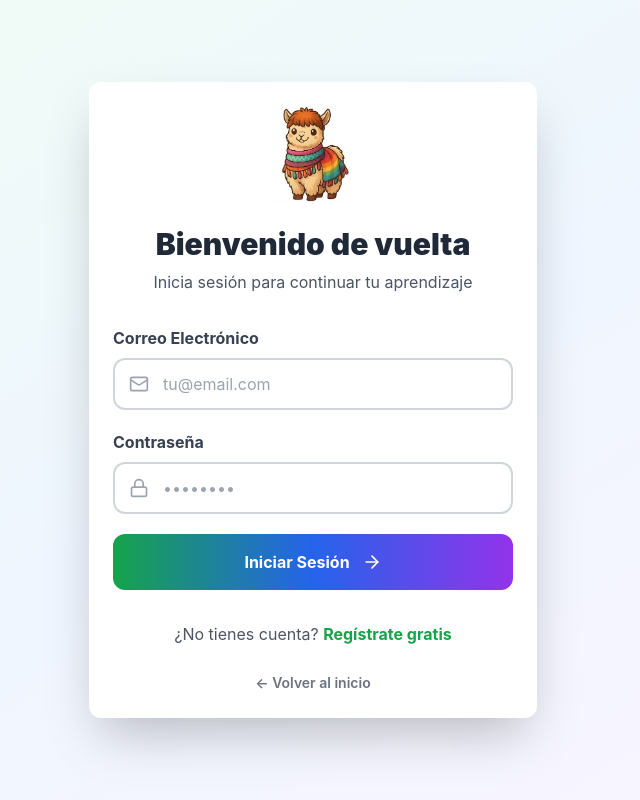
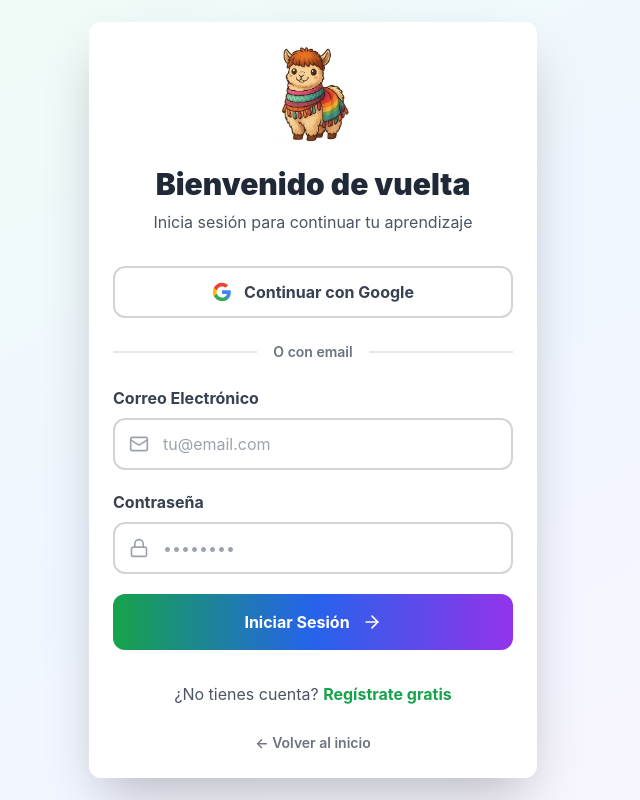
Before and after one commit to FLOR345/simiaru, a React (Vite) app in the folder frontend/: page /login in a window 1280 px wide. Shown: the whole page, without its empty margins (327-967 px from the left). Built offline with nearby package versions, Linux system fonts and the light colour scheme; no server answers.

Commit message:
Fix API URLs in Login and Register

```diff
--- a/frontend/src/components/auth/Login.jsx
+++ b/frontend/src/components/auth/Login.jsx
@@ -4,7 +4,10 @@
 import axios from 'axios';
 import logo from '../../assets/logo.jpg';
 
-const Login = ({ setUser, setIsGuest }) => {  // <-- Agregar setIsGuest aquí
+// URL del backend
+const API_URL = import.meta.env.VITE_API_URL || 'http://localhost:5000';
+
+const Login = ({ setUser, setIsGuest }) => {
   const [email, setEmail] = useState('');
   const [password, setPassword] = useState('');
   const [error, setError] = useState('');
@@ -17,19 +20,24 @@
     setLoading(true);
 
     try {
-    const { data } = await axios.post('/api/auth/login', { email, password });
+      const { data } = await axios.post(`${API_URL}/api/auth/login`, { email, password });
       localStorage.setItem('token', data.token);
       localStorage.setItem('user', JSON.stringify(data.user));
-    localStorage.removeItem('isGuest');  // <-- AGREGAR ESTO
+      localStorage.removeItem('isGuest');
       axios.defaults.headers.common['Authorization'] = `Bearer ${data.token}`;
       setUser(data.user);
-    if (setIsGuest) setIsGuest(false);  // <-- AGREGAR ESTO
+      if (setIsGuest) setIsGuest(false);
       navigate('/dashboard');
     } catch (err) {
       setError(err.response?.data?.message || 'Error al iniciar sesión');
     } finally {
       setLoading(false);
     }
+  };
+
+  // Login con Google
+  const handleGoogleLogin = () => {
+    window.location.href = `${API_URL}/api/auth/google`;
   };
 
   return (
@@ -46,6 +54,31 @@
           </div>
           <h2 className="text-3xl font-black text-gray-800">Bienvenido de vuelta</h2>
           <p className="text-gray-600 mt-2">Inicia sesión para continuar tu aprendizaje</p>
+        </div>
+
+        {/* Google Login Button */}
+        <button
+          type="button"
+          onClick={handleGoogleLogin}
+          className="w-full py-3 px-4 border-2 border-gray-300 rounded-xl font-bold text-gray-700 hover:bg-gray-50 hover:border-gray-400 transition-all duration-300 flex items-center justify-center gap-3 mb-6"
+        >
+          <svg className="w-5 h-5" viewBox="0 0 24 24">
+            <path fill="#4285F4" d="M22.56 12.25c0-.78-.07-1.53-.2-2.25H12v4.26h5.92c-.26 1.37-1.04 2.53-2.21 3.31v2.77h3.57c2.08-1.92 3.28-4.74 3.28-8.09z"/>
+            <path fill="#34A853" d="M12 23c2.97 0 5.46-.98 7.28-2.66l-3.57-2.77c-.98.66-2.23 1.06-3.71 1.06-2.86 0-5.29-1.93-6.16-4.53H2.18v2.84C3.99 20.53 7.7 23 12 23z"/>
+            <path fill="#FBBC05" d="M5.84 14.09c-.22-.66-.35-1.36-.35-2.09s.13-1.43.35-2.09V7.07H2.18C1.43 8.55 1 10.22 1 12s.43 3.45 1.18 4.93l2.85-2.22.81-.62z"/>
+            <path fill="#EA4335" d="M12 5.38c1.62 0 3.06.56 4.21 1.64l3.15-3.15C17.45 2.09 14.97 1 12 1 7.7 1 3.99 3.47 2.18 7.07l3.66 2.84c.87-2.6 3.3-4.53 6.16-4.53z"/>
+          </svg>
+          <span>Continuar con Google</span>
+        </button>
+
+        {/* Divider */}
+        <div className="relative mb-6">
+          <div className="absolute inset-0 flex items-center">
+            <div className="w-full border-t-2 border-gray-200"></div>
+          </div>
+          <div className="relative flex justify-center text-sm">
+            <span className="px-4 bg-white text-gray-500 font-semibold">O con email</span>
+          </div>
         </div>
 
         {/* Error Message */}
--- a/frontend/src/components/auth/Register.jsx
+++ b/frontend/src/components/auth/Register.jsx
@@ -3,6 +3,9 @@
 import { ArrowRight, Lock, Mail, User, Facebook } from 'lucide-react';
 import axios from 'axios';
 import logo from '../../assets/logo.jpg';
+
+// URL del backend
+const API_URL = import.meta.env.VITE_API_URL || 'http://localhost:5000';
 
 const Register = ({ setUser }) => {
   const [nombre, setNombre] = useState('');
@@ -30,9 +33,10 @@
     setLoading(true);
 
     try {
-      const { data } = await axios.post('/api/auth/register', { nombre, email, password });
+      const { data } = await axios.post(`${API_URL}/api/auth/register`, { nombre, email, password });
       localStorage.setItem('token', data.token);
       localStorage.setItem('user', JSON.stringify(data.user));
+      localStorage.removeItem('isGuest');
       axios.defaults.headers.common['Authorization'] = `Bearer ${data.token}`;
       setUser(data.user);
       navigate('/dashboard');
@@ -43,9 +47,6 @@
     }
   };
 
-// Función para login con Google
-  const API_URL = import.meta.env.VITE_API_URL || 'http://localhost:5000';
-
   const handleGoogleLogin = () => {
     window.location.href = `${API_URL}/api/auth/google`;
   };
@@ -53,6 +54,7 @@
   const handleFacebookLogin = () => {
     window.location.href = `${API_URL}/api/auth/facebook`;
   };
+
   return (
     <div className="min-h-screen flex items-center justify-center px-4 py-12 bg-gradient-to-br from-green-50 via-blue-50 to-purple-50">
       <div className="card max-w-md w-full shadow-2xl">
```
Lines whose indentation alone changed are shown as unchanged.
